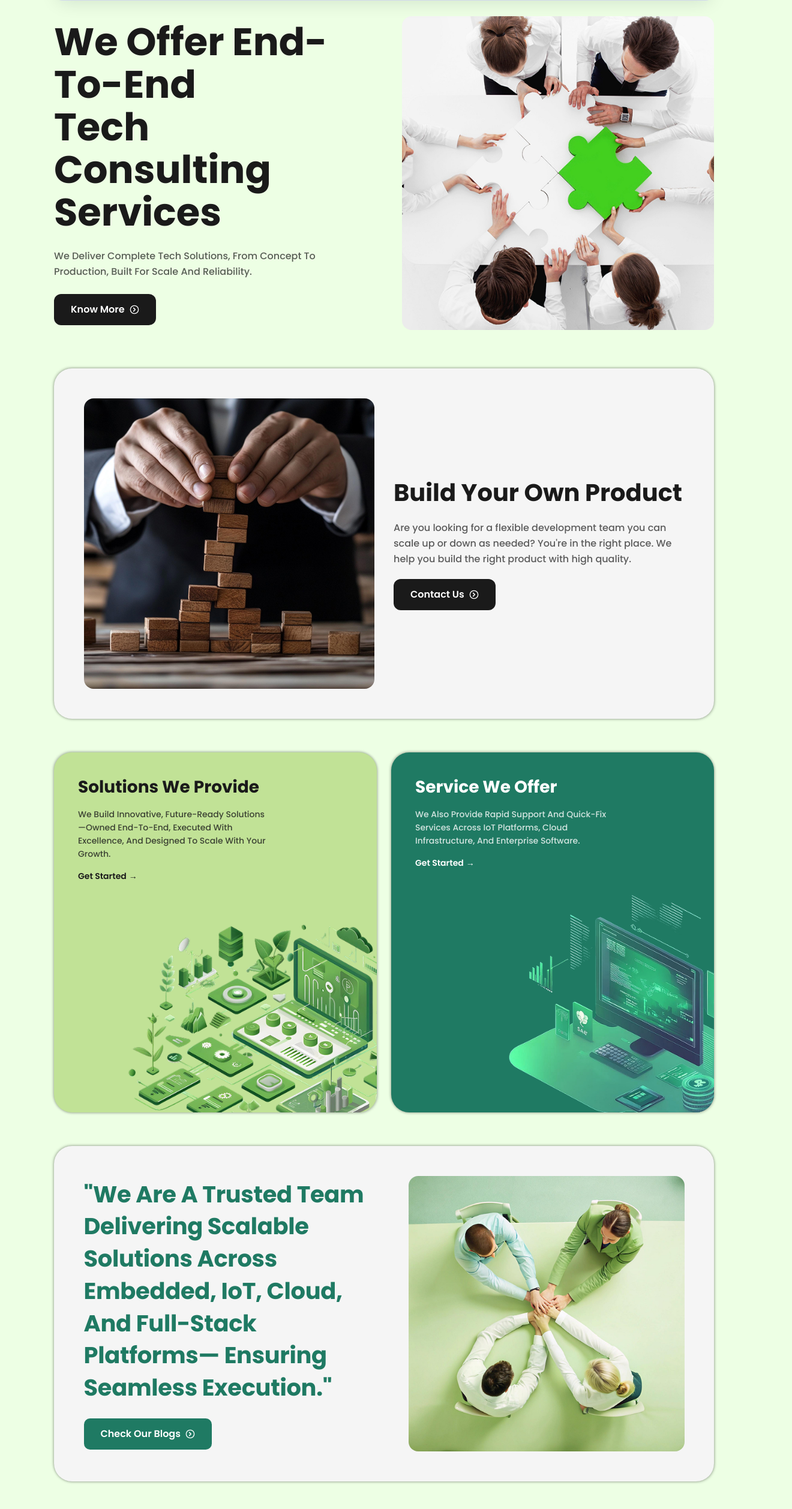
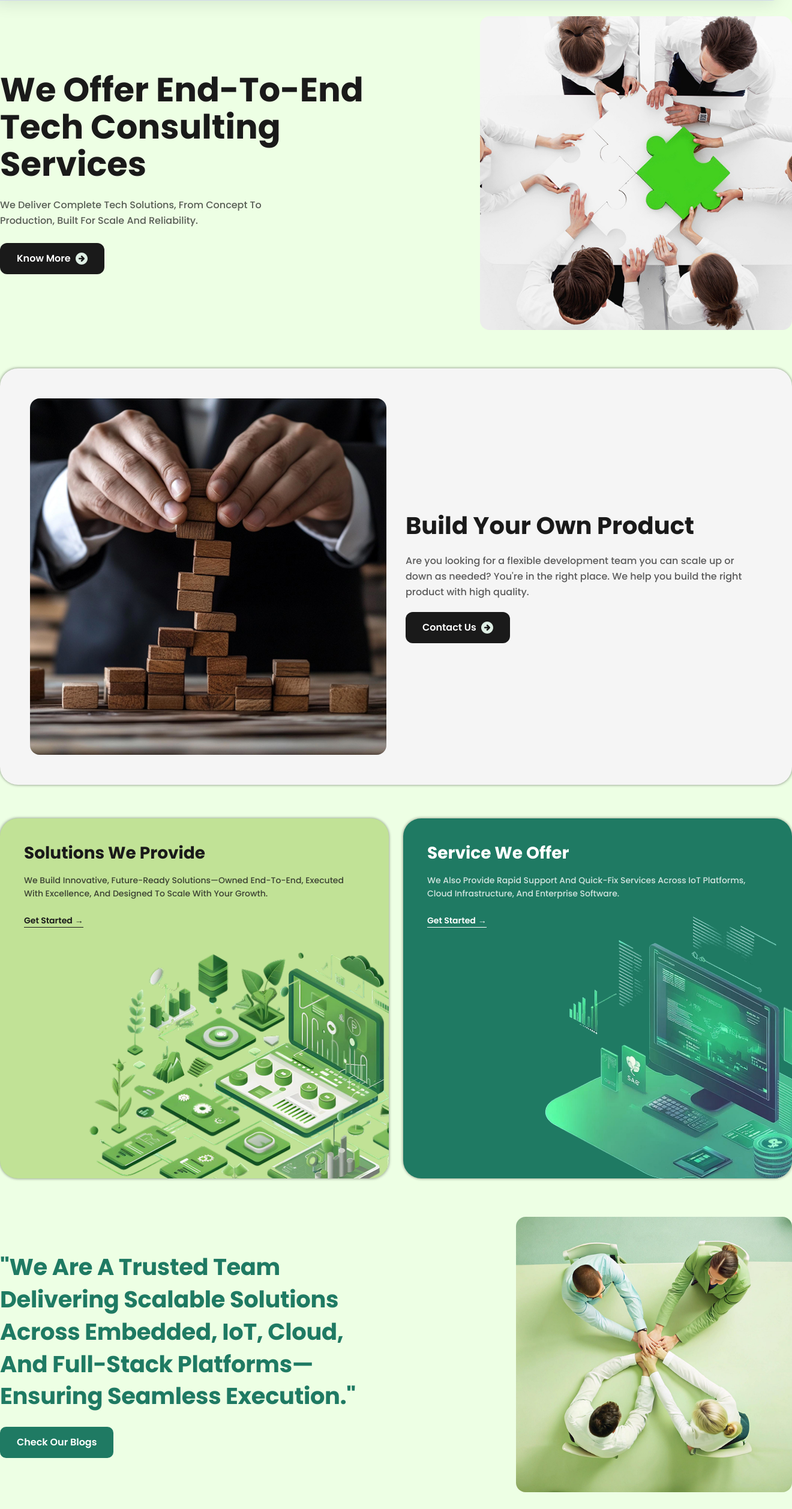
Before and after one commit to gokul-srinath/trinovtech-2.0, a Next.js app: page / in a window 1280 px wide. Shown: the part 85-2600 px from the top of the page at 60% size, 1320 px wide, since content can reach past the window. Built offline with nearby package versions, Linux system fonts and the light colour scheme.

Commit message:
feat: Add SVG icon and update layout for improved responsiveness across components

```diff
--- a/src/components/Navbar.tsx
+++ b/src/components/Navbar.tsx
@@ -21,7 +21,6 @@ export default function Navbar() {
     return () => window.removeEventListener('scroll', handleScroll)
   }, [])
 
-  // Close menu on outside click
   useEffect(() => {
     if (!menuOpen) return
     const handler = () => setMenuOpen(false)
@@ -30,10 +29,8 @@ export default function Navbar() {
   }, [menuOpen])
 
   return (
-    <header className="fixed left-1/2 top-4 z-50 w-[min(95%,1100px)] -translate-x-1/2 rounded-[14px] border border-[rgba(44,62,145,0.15)] bg-[#eef4fb] shadow-[0_8px_32px_-8px_rgba(15,23,42,0.14)] transition-shadow duration-300">
+    <header className="fixed left-1/2 top-4 z-50 w-[90%] sm:w-[80%] xl:w-[1320px] max-w-[1320px] -translate-x-1/2 rounded-[14px] border border-[rgba(44,62,145,0.15)] bg-[#eef4fb] shadow-[0_8px_32px_-8px_rgba(15,23,42,0.14)] transition-shadow duration-300">
       <div className="flex h-[68px] items-center gap-2 px-4 sm:px-5">
-
-        {/* Logo */}
         <a href="/" className="flex shrink-0 items-center">
           <span
             className="flex h-11 w-11 items-center justify-center"
@@ -43,7 +40,6 @@ export default function Navbar() {
           </span>
         </a>
 
-        {/* Desktop nav links */}
         <nav className="hidden flex-1 items-center justify-start gap-1 md:flex">
           {navItems.map((item) => (
             <a
@@ -56,7 +52,6 @@ export default function Navbar() {
           ))}
         </nav>
 
-        {/* Desktop CTA */}
         <a
           href="/contact"
           className="ml-auto hidden rounded-[10px] bg-[#1f7a63] px-5 py-2.5 text-[15px] font-semibold text-white transition hover:bg-[#196749] md:inline-flex"
@@ -64,16 +59,11 @@ export default function Navbar() {
           Contact Us
         </a>
 
-        {/* Mobile: hamburger + CTA */}
         <div className="ml-auto flex items-center gap-2 md:hidden">
-          <a
-            href="/contact"
-            className="rounded-[10px] bg-[#1f7a63] px-4 py-2 text-sm font-semibold text-white"
-          >
+          <a href="/contact" className="rounded-[10px] bg-[#1f7a63] px-4 py-2 text-sm font-semibold text-white">
             Contact Us
           </a>
 
-          {/* Hamburger button */}
           <button
             onClick={(e) => { e.stopPropagation(); setMenuOpen((v) => !v) }}
             className="flex h-9 w-9 flex-col items-center justify-center gap-[5px] rounded-lg transition-colors hover:bg-[rgba(31,122,99,0.08)]"
@@ -95,7 +85,6 @@ export default function Navbar() {
         </div>
       </div>
 
-      {/* Mobile dropdown */}
       <div
         className="overflow-hidden transition-all duration-300 md:hidden"
         style={{ maxHeight: menuOpen ? '320px' : '0px' }}
--- a/src/components/sections/CtaBanner.tsx
+++ b/src/components/sections/CtaBanner.tsx
@@ -14,14 +14,12 @@ export function CtaBanner({ heading, description, features = [] }: CtaBannerProp
   return (
     <section className="w-full py-8">
       <div
-        className="mx-auto rounded-[30px] overflow-hidden"
+        className="w-[90%] sm:w-[80%] xl:w-[1320px] max-w-[1320px] mx-auto rounded-[30px] overflow-hidden"
         style={{
-          width: 'min(95%, 1100px)',
           background: '#1F7A63',
           padding: '52px 48px 44px',
         }}
       >
-        {/* Heading block */}
         <div className="text-center mb-10">
           <h2
             style={{
@@ -52,20 +50,18 @@ export function CtaBanner({ heading, description, features = [] }: CtaBannerProp
           )}
         </div>
 
-        {/* Feature pills */}
         {features.length > 0 && (
-          <div className="flex flex-wrap justify-center gap-3">
+          <div className="flex flex-wrap justify-center gap-4">
             {features.map((f, i) => (
               <div
                 key={i}
-                className="flex flex-col items-center gap-2 text-center"
+                className="flex flex-col items-center justify-center gap-2 text-center"
                 style={{
                   background: '#fff',
                   borderRadius: '15px',
-                  padding: '16px 12px',
-                  flex: '1 1 120px',
-                  maxWidth: '180px',
-                  minWidth: '100px',
+                  padding: '20px 16px',
+                  flex: '1 1 0',
+                  minWidth: '140px',
                 }}
               >
                 <img
--- a/src/components/sections/FeatureCard.tsx
+++ b/src/components/sections/FeatureCard.tsx
@@ -22,15 +22,13 @@ export function FeatureCard({
   return (
     <section className="w-full py-6">
       <div
-        className="mx-auto flex flex-col lg:flex-row items-center gap-8 rounded-[30px] overflow-hidden"
+        className="w-[90%] sm:w-[80%] xl:w-[1320px] max-w-[1320px] mx-auto flex flex-col lg:flex-row items-center gap-8 rounded-[30px] overflow-hidden"
         style={{
-          width: 'min(95%, 1100px)',
           background: '#F5F5F5',
           boxShadow: '-1px -1px 4px 0 rgba(0,0,0,0.25), 1px 1px 4px 0 rgba(0,0,0,0.25)',
           padding: 'clamp(28px, 5vw, 50px) clamp(20px, 4.5vw, 49.5px)',
         }}
       >
-        {/* Image */}
         {assetPath && (
           <div className={`w-full lg:flex-1 ${imageFirst ? 'lg:order-1' : 'lg:order-2'}`}>
             <Image
@@ -43,7 +41,6 @@ export function FeatureCard({
           </div>
         )}
 
-        {/* Content */}
         <div className={`w-full lg:flex-1 flex flex-col gap-5 ${imageFirst ? 'lg:order-2' : 'lg:order-1'}`}>
           <h2
             style={{
@@ -89,13 +86,13 @@ export function FeatureCard({
             <span className="relative z-10 group-hover:tracking-wide transition-all duration-300">
               {ctaLabel}
             </span>
-            <svg
-              className="relative z-10 w-4 h-4 transition-all duration-300 group-hover:translate-x-1"
-              fill="none" viewBox="0 0 24 24" stroke="currentColor" strokeWidth={2.5}
-            >
-              <circle cx="12" cy="12" r="10" stroke="currentColor" strokeWidth="2" fill="none" />
-              <path strokeLinecap="round" strokeLinejoin="round" d="M10 8l4 4-4 4" />
-            </svg>
+            <Image
+              src="/Vector.svg"
+              alt=""
+              width={20}
+              height={20}
+              className="relative z-10 transition-transform duration-300 group-hover:translate-x-1"
+            />
           </a>
         </div>
       </div>
--- a/src/components/sections/HeroCard.tsx
+++ b/src/components/sections/HeroCard.tsx
@@ -19,15 +19,13 @@ export function HeroCard({
 }: HeroCardProps) {
   return (
     <section className="w-full pt-28 pb-10">
-      <div style={{ width: 'min(95%, 1100px)' }} className="mx-auto flex flex-col lg:flex-row items-center gap-8 lg:gap-12">
-
-        {/* Left: text content */}
+      <div className="w-[90%] sm:w-[80%] xl:w-[1320px] max-w-[1320px] mx-auto flex flex-col lg:flex-row items-center gap-8 lg:gap-12">
         <div className="flex-1 flex flex-col gap-6 text-center lg:text-left items-center lg:items-start">
           <h1
             style={{
               color: '#1A1A1A',
               fontFamily: 'Poppins, sans-serif',
-              fontSize: 'clamp(32px, 5vw, 64px)',
+              fontSize: 'clamp(28px, 5vw, 56px)',
               fontWeight: 700,
               lineHeight: 1.109,
               textTransform: 'capitalize',
@@ -68,20 +66,19 @@ export function HeroCard({
               <span className="relative z-10 group-hover:tracking-wide transition-all duration-300">
                 {ctaLabel}
               </span>
-              <svg
-                className="relative z-10 w-4 h-4 transition-all duration-300 group-hover:translate-x-1"
-                fill="none" viewBox="0 0 24 24" stroke="currentColor" strokeWidth={2.5}
-              >
-                <circle cx="12" cy="12" r="10" stroke="currentColor" strokeWidth="2" fill="none" />
-                <path strokeLinecap="round" strokeLinejoin="round" d="M10 8l4 4-4 4" />
-              </svg>
+              <Image
+                src="/Vector.svg"
+                alt=""
+                width={20}
+                height={20}
+                className="relative z-10 transition-transform duration-300 group-hover:translate-x-1"
+              />
             </a>
           )}
         </div>
 
-        {/* Right: image */}
         {assetPath && assetType === 'image' && (
-          <div className="flex-1 flex items-center justify-center lg:justify-end">
+          <div className="hidden lg:flex flex-1 items-center justify-end">
             <Image
               src={assetPath}
               alt="Hero"
@@ -102,7 +99,6 @@ export function HeroCard({
             />
           </div>
         )}
-
       </div>
     </section>
   )
--- a/src/components/sections/QuoteCard.tsx
+++ b/src/components/sections/QuoteCard.tsx
@@ -14,17 +14,8 @@ export function QuoteCard({
   assetPath,
 }: QuoteCardProps) {
   return (
-    <section className="w-full py-6">
-      <div
-        className="mx-auto flex flex-col lg:flex-row items-center gap-8 rounded-[30px] overflow-hidden"
-        style={{
-          width: 'min(95%, 1100px)',
-          background: '#F5F5F5',
-          boxShadow: '-1px -1px 4px 0 rgba(0,0,0,0.25), 1px 1px 4px 0 rgba(0,0,0,0.25)',
-          padding: 'clamp(28px, 5vw, 50px) clamp(20px, 4.5vw, 49.5px)',
-        }}
-      >
-        {/* Left: quote + CTA */}
+    <section className="w-full py-8">
+      <div className="w-[90%] sm:w-[80%] xl:w-[1320px] max-w-[1320px] mx-auto flex flex-col lg:flex-row items-center gap-8 lg:gap-12">
         <div className="w-full lg:flex-1 flex flex-col gap-6">
           <h2
             style={{
@@ -58,18 +49,10 @@ export function QuoteCard({
               <span className="relative z-10 group-hover:tracking-wide transition-all duration-300">
                 {ctaLabel}
               </span>
-              <svg
-                className="relative z-10 w-4 h-4 transition-all duration-300 group-hover:translate-x-1"
-                fill="none" viewBox="0 0 24 24" stroke="currentColor" strokeWidth={2.5}
-              >
-                <circle cx="12" cy="12" r="10" stroke="currentColor" strokeWidth="2" fill="none" />
-                <path strokeLinecap="round" strokeLinejoin="round" d="M10 8l4 4-4 4" />
-              </svg>
             </a>
           )}
         </div>
 
-        {/* Right: image */}
         {assetPath && (
           <div className="w-full lg:flex-1 flex items-center justify-center lg:justify-end">
             <Image
--- a/src/components/sections/SolutionCards.tsx
+++ b/src/components/sections/SolutionCards.tsx
@@ -19,10 +19,7 @@ interface SolutionCardsProps {
 export function SolutionCards({ cards }: SolutionCardsProps) {
   return (
     <section className="w-full py-8">
-      <div
-        style={{ width: 'min(95%, 1100px)' }}
-        className="mx-auto flex flex-col lg:flex-row gap-6"
-      >
+      <div className="w-[90%] sm:w-[80%] xl:w-[1320px] max-w-[1320px] mx-auto flex flex-col lg:flex-row gap-6">
         {cards.map((card, idx) => (
           <div
             key={idx}
@@ -37,7 +34,6 @@ export function SolutionCards({ cards }: SolutionCardsProps) {
               flex: '1 1 0',
             }}
           >
-            {/* Content top */}
             <div className="flex flex-col gap-4 p-10 z-10">
               <h3
                 style={{
@@ -58,12 +54,14 @@ export function SolutionCards({ cards }: SolutionCardsProps) {
                   lineHeight: '22px',
                   color: card.textColor ?? '#1A1A1A',
                   opacity: 0.8,
-                  maxWidth: '320px',
+                  // maxWidth: '320px',
                 }}
               >
                 {card.description}
               </p>
+
               {card.ctaLabel && (
+                <span style={{ borderBottom: '1px solid', borderBottomColor: card.headingColor ?? '#1A1A1A', width: 'fit-content' }}>
                 <a
                   href={card.ctaHref ?? '#'}
                   className="group inline-flex items-center gap-1 text-sm font-semibold transition-all duration-200 hover:gap-2"
@@ -75,10 +73,10 @@ export function SolutionCards({ cards }: SolutionCardsProps) {
                   {card.ctaLabel}
                   <span className="transition-transform duration-200 group-hover:translate-x-1">→</span>
                 </a>
+                </span>
               )}
             </div>
 
-            {/* Image anchored bottom-right, flush with card edge, behind text */}
             {card.assetPath && (
               <div
                 className="absolute bottom-0 right-0 z-0"
--- a/src/content/home.ts
+++ b/src/content/home.ts
@@ -85,10 +85,10 @@ export const homeSections: Section[] = [
       heading: 'Ready to Start Your Project?',
       description: "Let's collaborate to turn your vision into reality. We partner closely with your team to understand your goals and deliver solutions that go beyond expectations.",
       features: [
-        { iconPath: '/cta/Layer_1.svg', label: 'Reliable Delivery', sublabel: 'On time, every time' },
-        { iconPath: '/cta/Frame 209.svg', label: 'Client-Centric Approach', sublabel: 'You come first, always' },
-        { iconPath: '/cta/Icons.svg', label: 'Scalable Solutions', sublabel: 'From idea to deployment' },
-        { iconPath: '/cta/Frame 209 (1).svg', label: 'Seamless Execution', sublabel: 'From idea to delivery' },
+        { iconPath: '/cta/Icons.svg', label: 'Reliable Delivery', sublabel: 'On time, every time' },
+        { iconPath: '/cta/Frame 209 (1).svg', label: 'Client-Centric Approach', sublabel: 'You come first, always' },
+        { iconPath: '/cta/Layer_1.svg', label: 'Scalable Solutions', sublabel: 'From idea to deployment' },
+        { iconPath: '/cta/Frame 209.svg', label: 'Seamless Execution', sublabel: 'From idea to delivery' },
         { iconPath: '/cta/Frame.svg', label: 'Quality Assured', sublabel: 'Tested, validated, delivered' },
       ],
     },
```
Also changed, not shown: public/Vector.svg (added).
